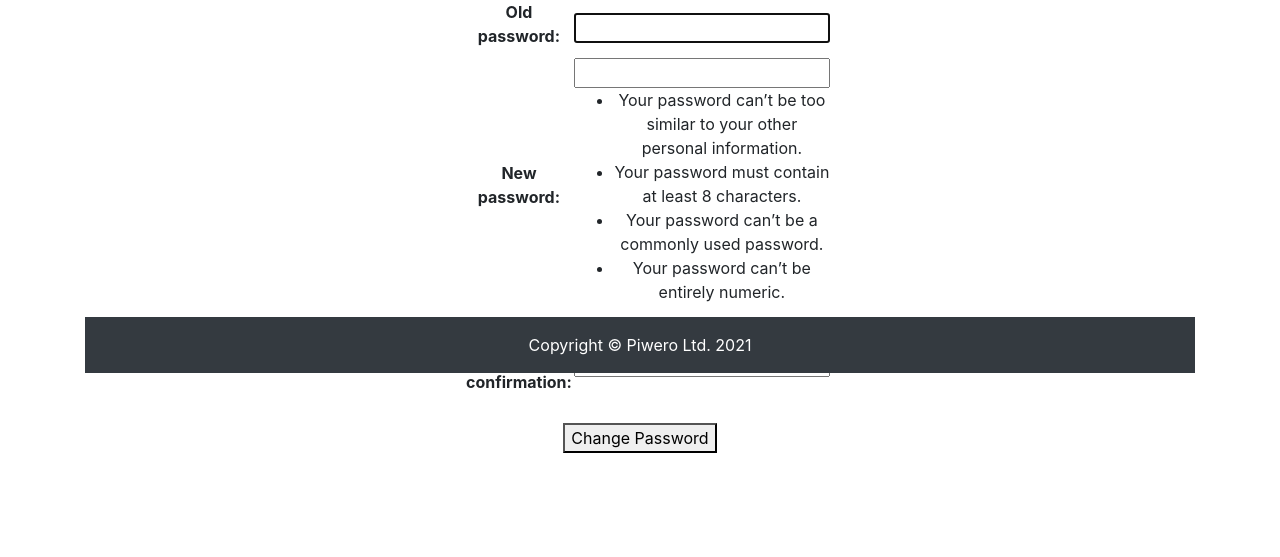
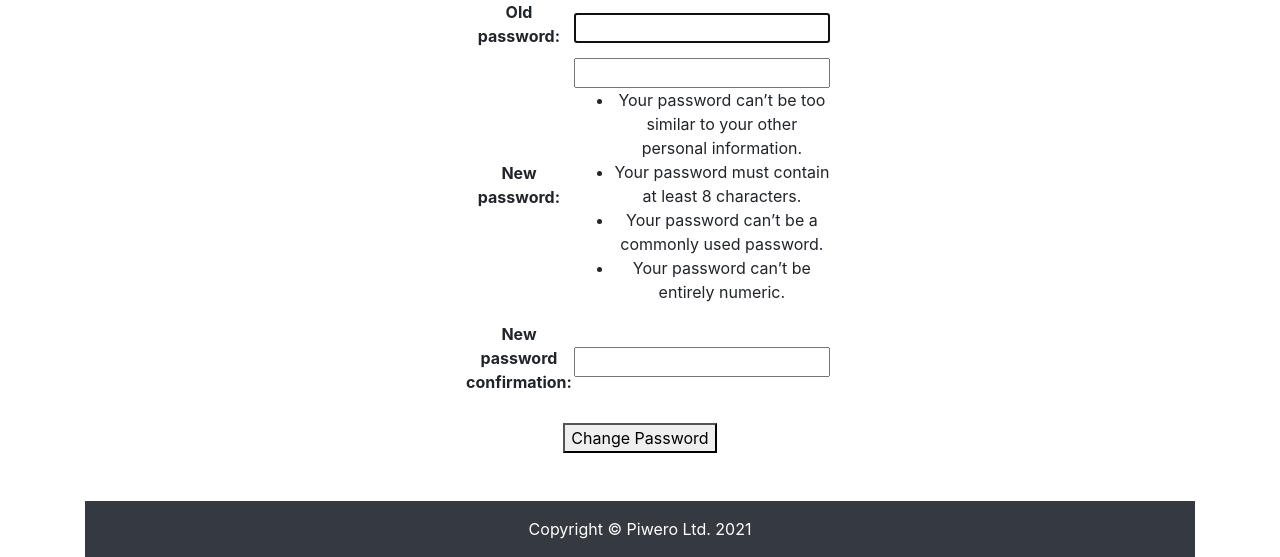
Before and after one commit to Piwero/django-structure, a Django app: page /auth/accounts/password_change/ in a window 1280 px wide. Shown: the part 427-984 px from the top of the page. Before the commit the page ends 880 px from the top, so only its background shows below. Run offline with Django 3.2, Linux system fonts and the light colour scheme; the visitor is signed in with stand-in values (Sample User, id 1); some libraries are stand-ins or nearby versions.

Commit message:
simplify footer

```diff
--- a/templates/base.html
+++ b/templates/base.html
@@ -113,7 +113,7 @@
 {% block content %}
 {% endblock %}
 
-<div class="container fixed-bottom">
+<div class="container ">
   <!-- Footer -->
   <footer class="py-3 bg-dark">
     <div class="container">
```
